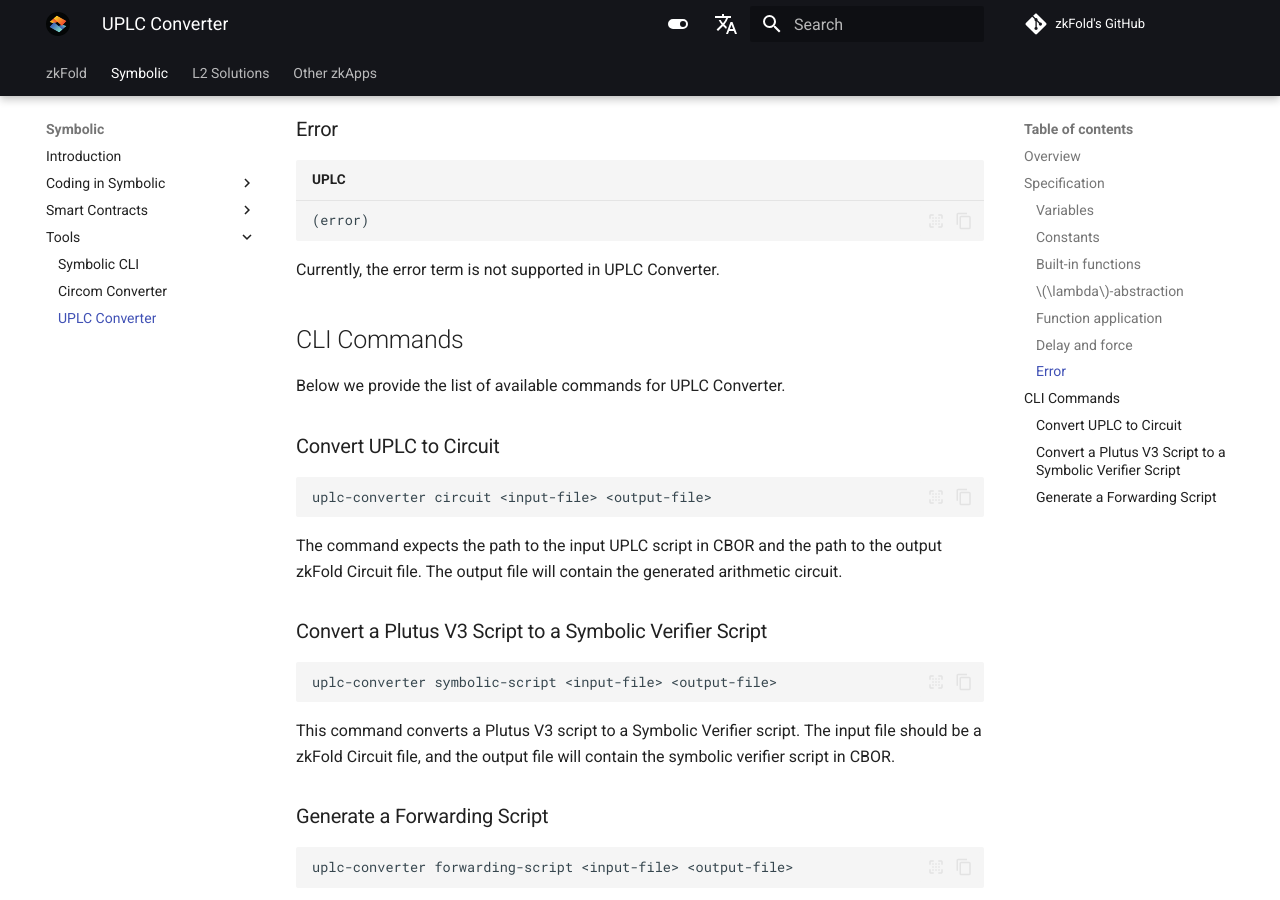
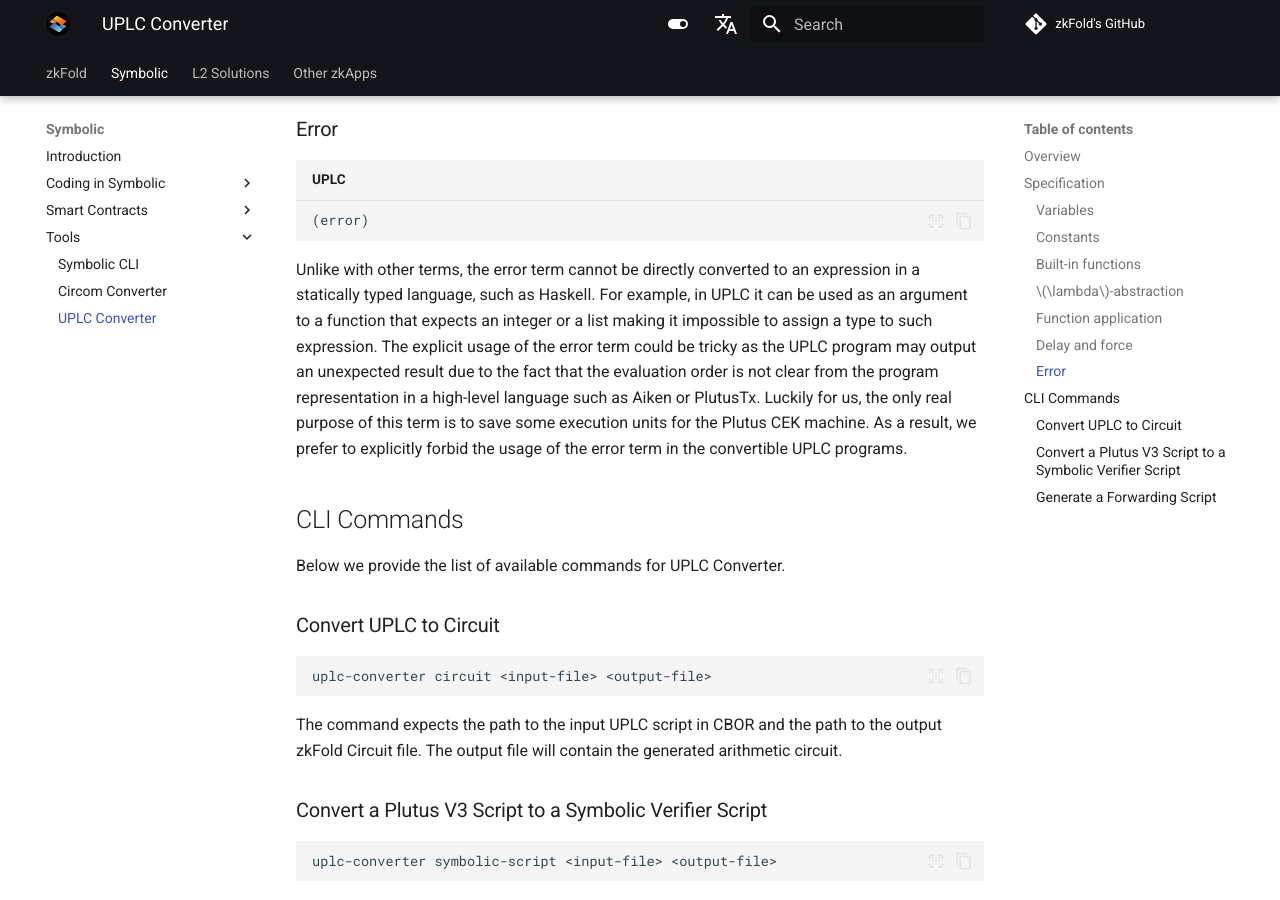
Before and after one commit to zkFold/user-docs, an MkDocs documentation site: the page built from docs/symbolic/tools/uplc-converter.md, in a window 1280 px wide and 900 px high, scrolled down 2614 px. Built offline with MkDocs 1.6.1 and Material for MkDocs 9.7.7, drawn with Linux system fonts in a browser that asks for light colours; comment, search, counter and statistics services are not loaded.

Commit message:
Update uplc-converter.md

````diff
--- a/docs/symbolic/tools/uplc-converter.md
+++ b/docs/symbolic/tools/uplc-converter.md
@@ -83,7 +83,7 @@
 (error)
 ```
 
-Currently, the error term is not supported in UPLC Converter.
+Unlike with other terms, the error term cannot be directly converted to an expression in a statically typed language, such as Haskell. For example, in UPLC it can be used as an argument to a function that expects an integer or a list making it impossible to assign a type to such expression. The explicit usage of the error term could be tricky as the UPLC program may output an unexpected result due to the fact that the evaluation order is not clear from the program representation in a high-level language such as Aiken or PlutusTx. Luckily for us, the only real purpose of this term is to save some execution units for the Plutus CEK machine. As a result, we prefer to explicitly forbid the usage of the error term in the convertible UPLC programs.
 
 ## CLI Commands
 
````
